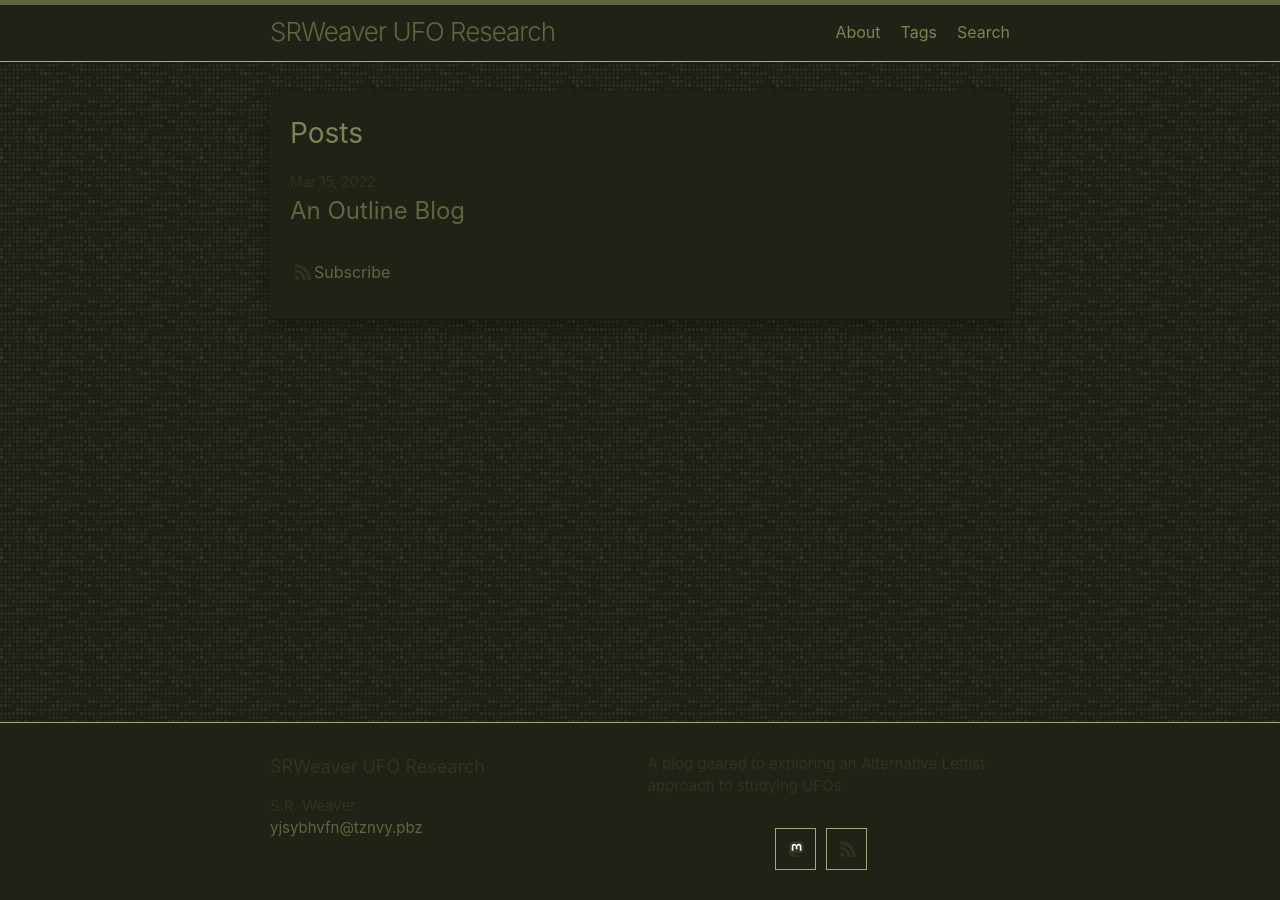
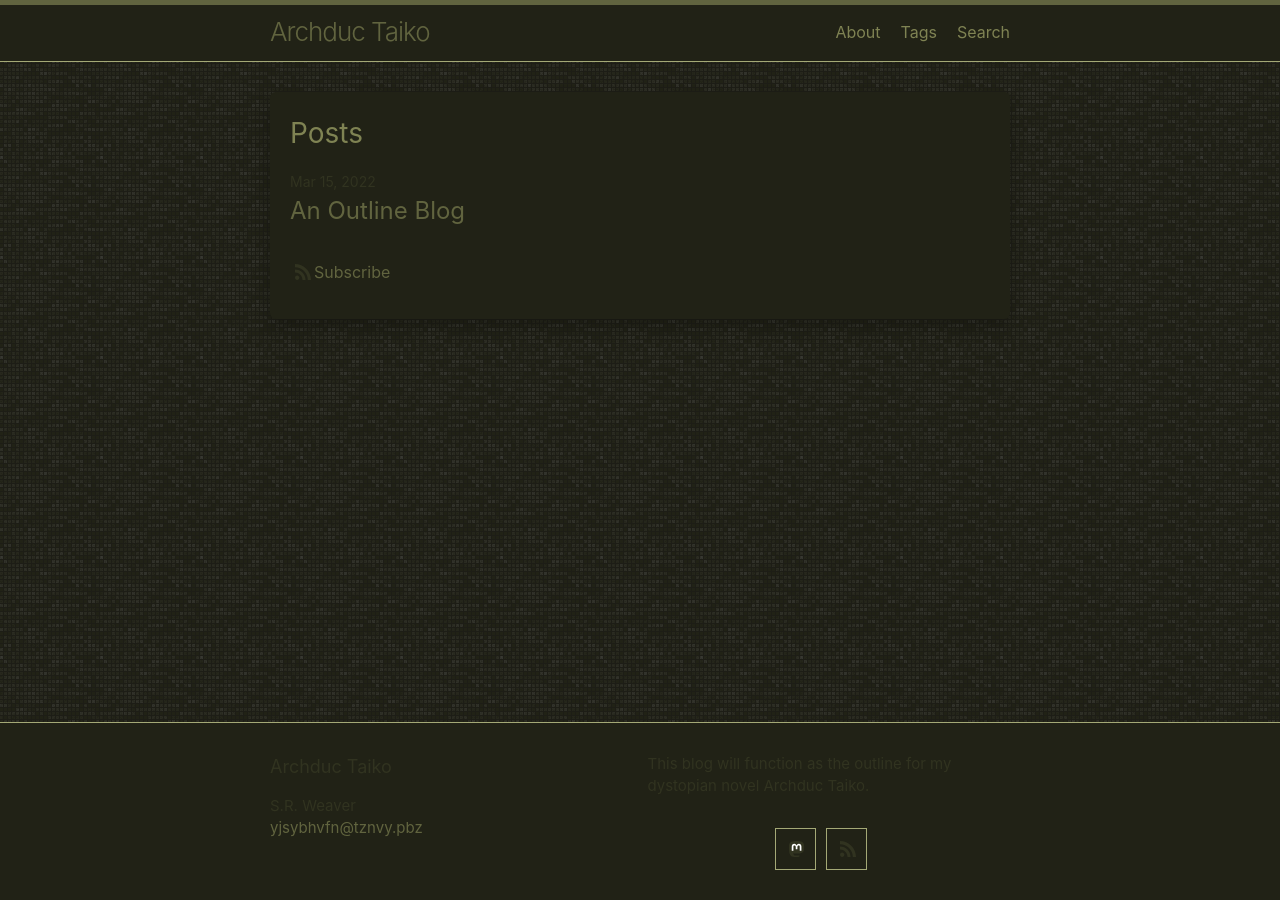
Before and after one commit to LWFlouisa/ArchducTaiko, a Jekyll site: the page built from index.md, in a window 1280 px wide. Built offline with Jekyll 4.4.1, drawn with Linux system fonts in a browser that asks for light colours.

Commit message:
Update _config.yml

```diff
--- a/_config.yml
+++ b/_config.yml
@@ -1,8 +1,8 @@
-title: SRWeaver UFO Research
+title: Archduc Taiko
 author: S.R. Weaver
 email: yjsybhvfn@tznvy.pbz
 description: > # this means to ignore newlines until "show_exerpts:"
-  A blog geared to exploring an Alternative Leftist approach to studying UFOs.
+  This blog will function as the outline for my dystopian novel Archduc Taiko.
 
 show_excerpts: false # set to true to show excerpts on the homepage
 
```
